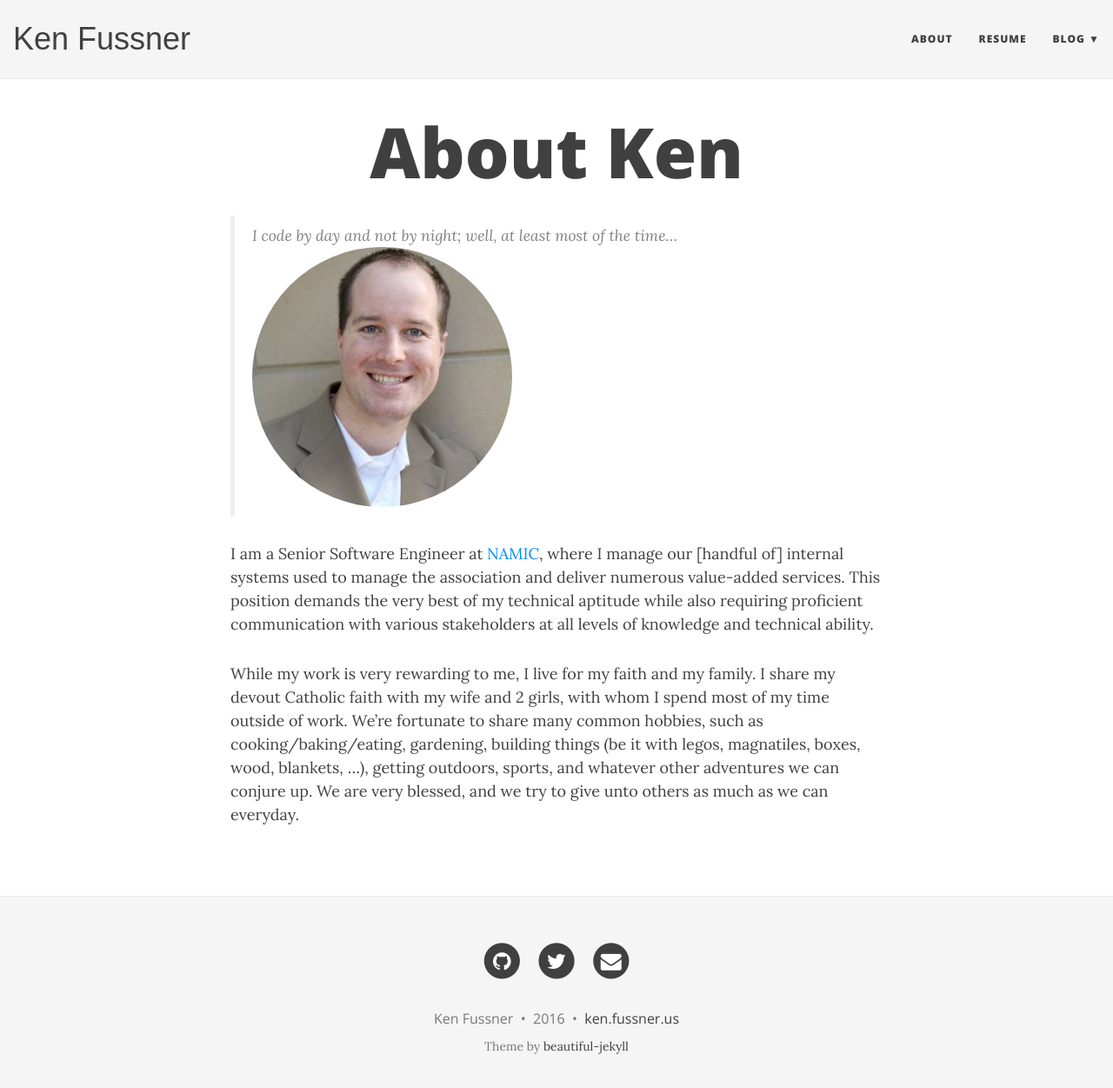
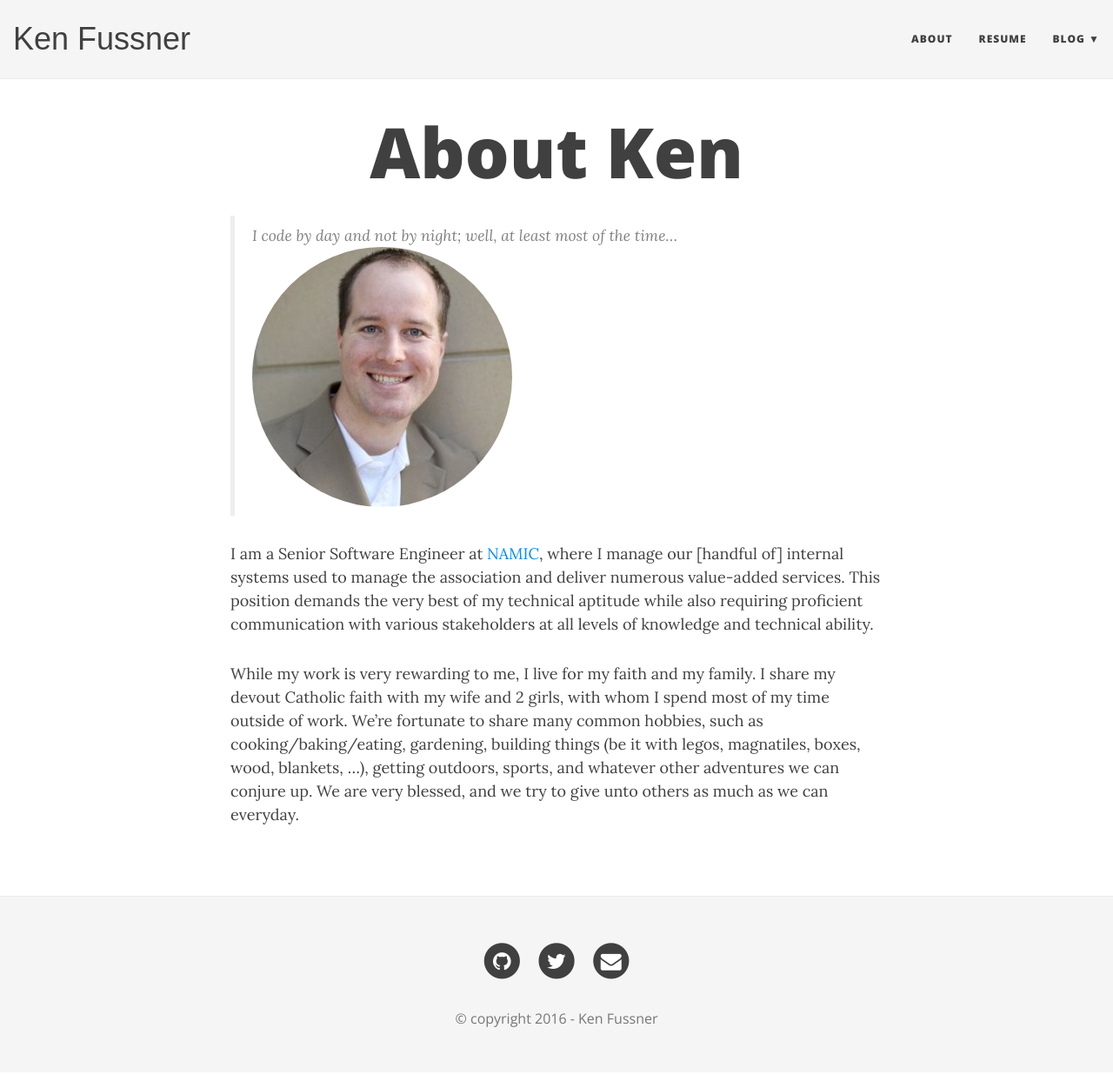
Before and after one commit to kenfussner/kenfussner.github.io, a Jekyll site: the page built from about.md, in a window 1280 px wide and 1264 px high. Shown: the top 1251 px of the window at 87% size. Built offline with Jekyll 4.4.1, drawn with Linux system fonts in a browser that asks for light colours; nearby versions of some CDN libraries; some web fonts are replaced.

Commit message:
update footer

```diff
--- a/_includes/footer.html
+++ b/_includes/footer.html
@@ -134,21 +134,9 @@
 		  </li>
           {% endif %}
         </ul>
-        <p class="copyright text-muted">
-		  {{ site.author.name }}
-		  &nbsp;&bull;&nbsp;
-		  {{ site.time | date: '%Y' }}
-
-		  {% if site.url-pretty %}
-		  &nbsp;&bull;&nbsp;
-		  <a href="{{ site.url }}">{{ site.url-pretty }}</a>
-		  {% endif %}
-	    </p>
-	        <!-- Please don't remove this, keep my open source work credited :) -->
-		<p class="theme-by text-muted">
-		  Theme by
-		  <a href="http://deanattali.com/beautiful-jekyll/">beautiful-jekyll</a>
-		</p>
+        <p class="copyright text-muted small">
+          &copy; copyright {{ site.time | date: '%Y' }} - {{ site.author.name }}
+	      </p>
       </div>
     </div>
   </div>
```
